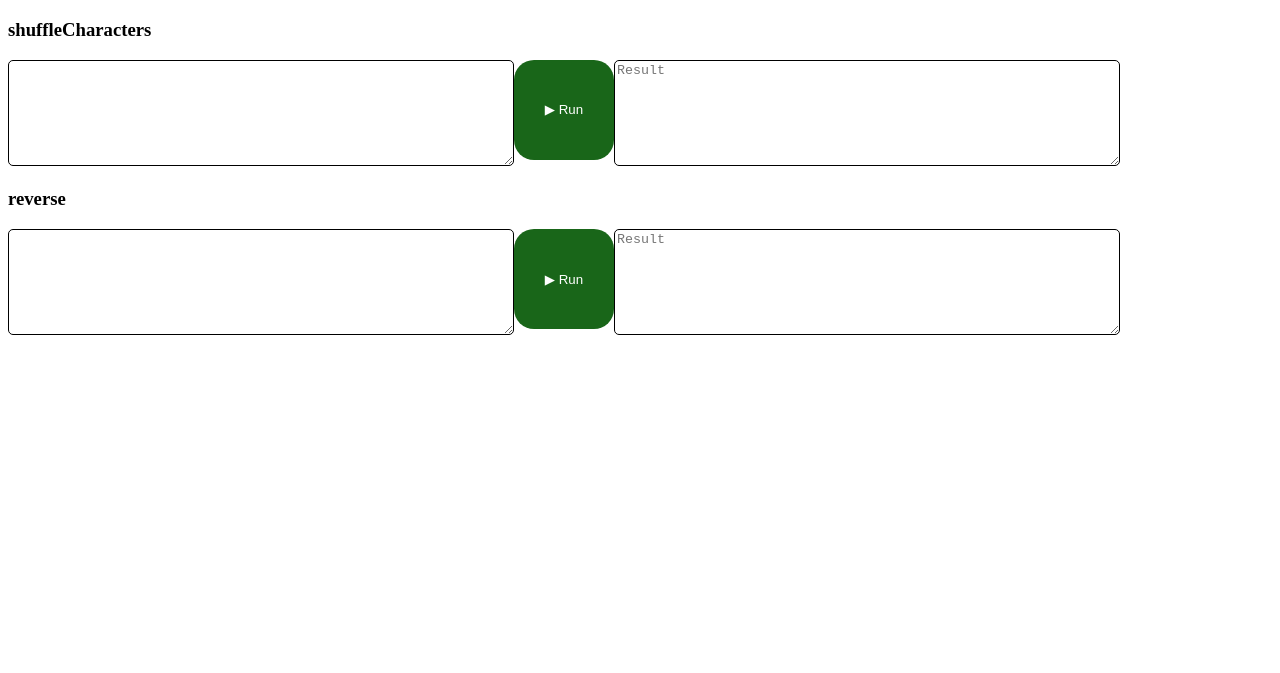
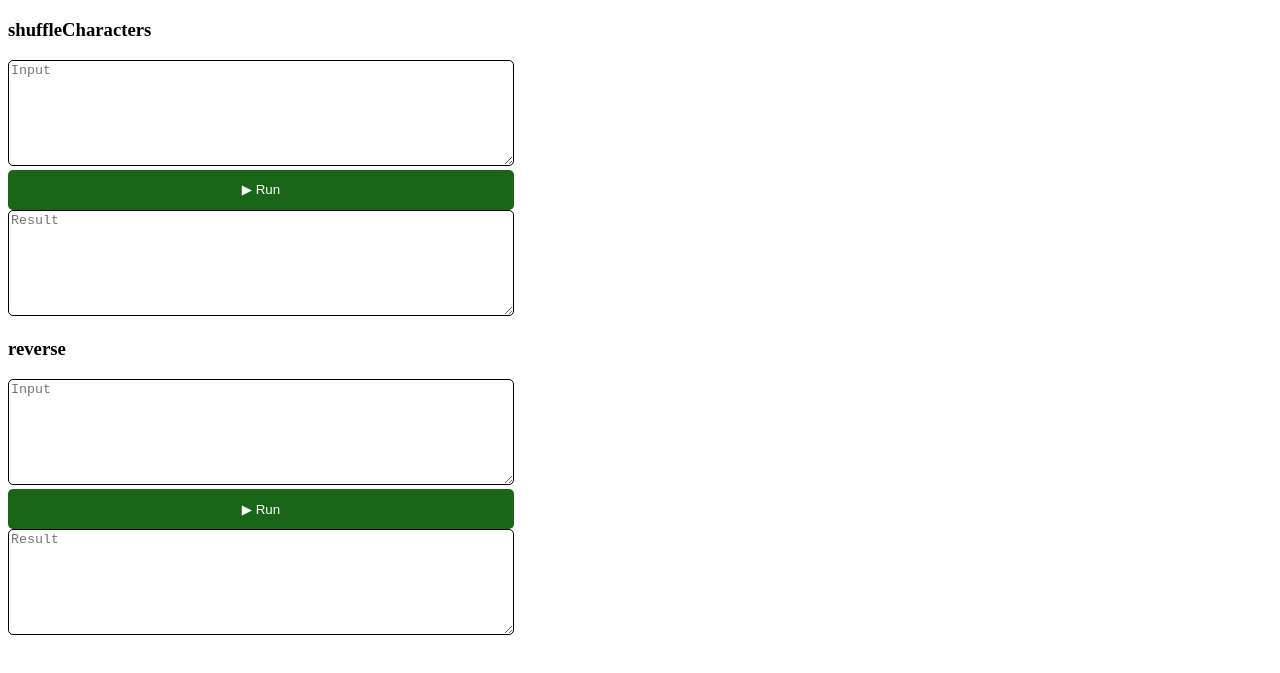
Before and after one commit to tmickel/text-tools, a plain HTML site: page src/index.html in a window 1280 px wide. Shown: the part 61-734 px from the top of the page. Drawn offline with Linux system fonts and the light colour scheme.

Commit message:
Automated from Big Fun Cloud: M  src/style.css M  src/tools.js

```diff
--- a/src/style.css
+++ b/src/style.css
@@ -7,14 +7,15 @@ textarea {
 }
 
 button {
-    width: 100px;
-    height: 100px;
-    vertical-align: top;
+    width: 506px;
+    height: 40px;
     background: #196619;
-    border-radius: 20px;
+    border-radius: 5px;
     color: #fff;
     border: none;
     cursor: pointer;
+    display: block;
+    margin: 0;
 }
 
 button:active {
--- a/src/tools.js
+++ b/src/tools.js
@@ -22,12 +22,14 @@ const tools = new Tools();
 const methods = Object.getOwnPropertyNames(Object.getPrototypeOf(tools)).filter(name => name !== "constructor");
 for (let method of methods) {
     const div = document.createElement("div");
+    div.class = "tool";
     const label = document.createElement("h3");
     label.innerHTML = method;
     div.appendChild(label);
 
     const input = document.createElement("textarea");
     input.id = method;
+    input.placeholder = "Input";
     div.appendChild(input);
 
     const button = document.createElement("button");
```
